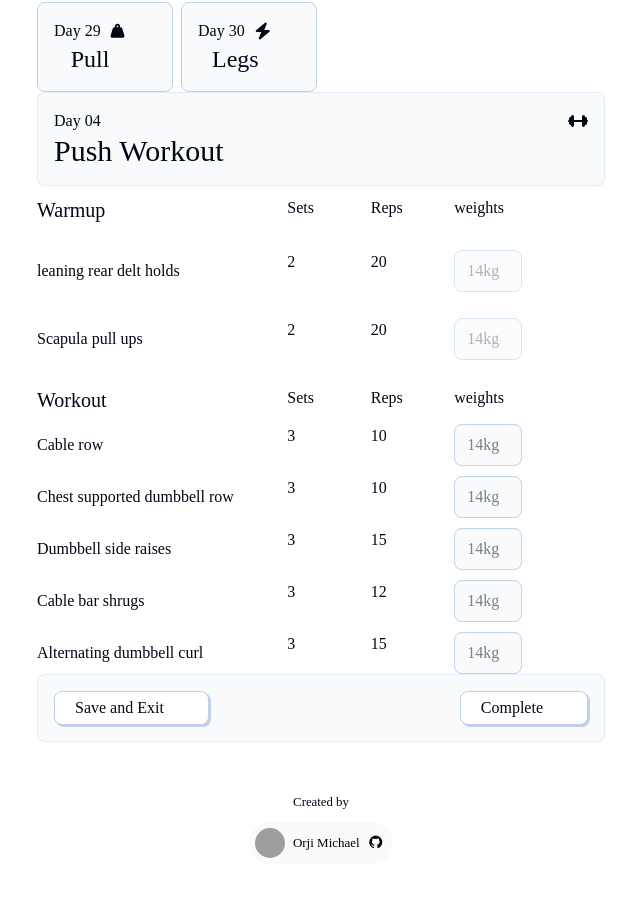
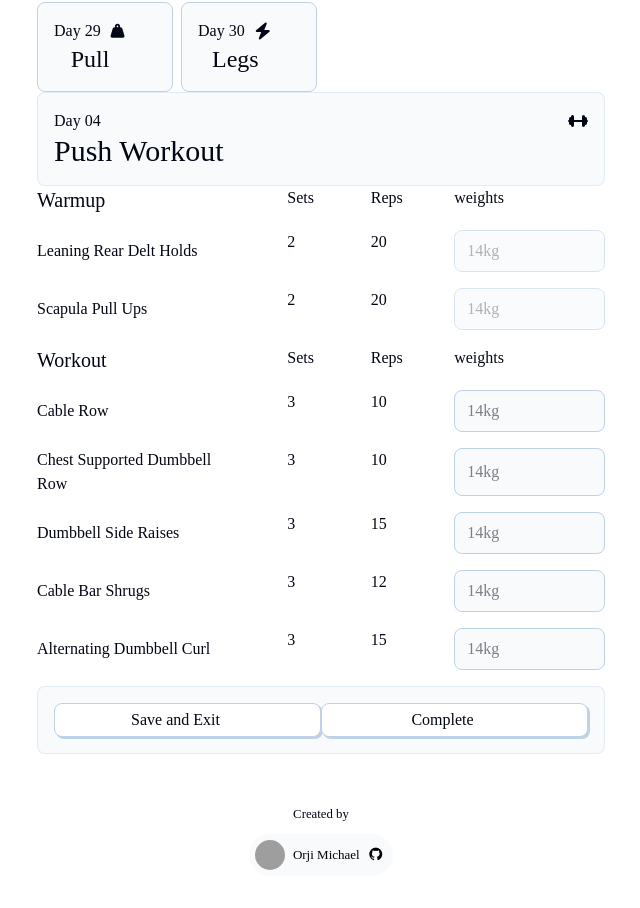
Before and after one commit to Xlence1624/Workout-App, a Vue app: page / in a window 1280 px wide. Shown: the part 1680-2588 px from the top of the page, without its empty margins (319-959 px from the left). Built offline with nearby package versions, Linux system fonts and the light colour scheme; grey boxes are pictures that could not be loaded; some icons are missing; a web font is replaced by a local one.

Commit message:
progress
Signed-off-by: Xlence1624 <xlence1624@gmail.com>

```diff
--- a/src/components/pages/Workout.vue
+++ b/src/components/pages/Workout.vue
@@ -32,14 +32,14 @@ const {workout, warmup} = workoutProgram[selectedWorkout];
 <p>{{ w.reps }}</p>
 <input class="grid-weights" type="text" placeholder="14kg" disabled>
 </div>
-<div class="workout-grid-line ">
-<div class="workout-grid">
+<div class="workout-grid-line workout-grid ">
+
 <h4 class="grid-name">Workout</h4>
   <h6>Sets</h6>
   <h6>Reps</h6>
 
   <h6 class="grid-weight">weights</h6>
-</div>
+
 
 
   <div  class="workout-grid-row"  v-for="(w, index) in workout" :key="index">
@@ -55,20 +55,20 @@ const {workout, warmup} = workoutProgram[selectedWorkout];
 </div>
 
 
-  <div class="card flex justify-between items-center ">
-  <button>
-    Save and Exit <i class="fa-solid fa-left-arrow"></i>
-  </button>
-    <button>
-    Complete <i class="fa-solid fa-left-check"></i>
-  </button>
-</div>
+
 
 
 
 </div>
 
-
+  <div class="card w-110 md:w-142 flex justify-between items-center ">
+  <button class="flex-1">
+    Save and Exit <i class="fa-solid fa-left-arrow"></i>
+  </button>
+    <button class="flex-1">
+    Complete <i class="fa-solid fa-left-check"></i>
+  </button>
+</div>
 
 </div>
 
@@ -93,19 +93,18 @@ justify-content: space-between;
 gap: 1rem;
 }
 
-.workout-grid, .workout-grid-row, .lower-grid {
+.workout-grid, .workout-grid-row {
   display: grid;
   grid-template-columns: repeat(7, minmax(0, 1fr));
 gap: 1rem;
-margin-top: 10px;
+
 }
 
 
-.grid-top{
-  margin-top: 20px;
-}
+
 .workout-grid-row, .workout-grid-line{
   grid-column: span 7 / span 7;
+
 
 
 
@@ -141,6 +140,13 @@ pointer-events: none;
   pointer-events: all;
 }
 
+.grid-name{
+  text-transform: capitalize;
+}
+
+.grid-weights{
+grid-column: span 2 /span 2;
+}
 
 
 </style>
```
